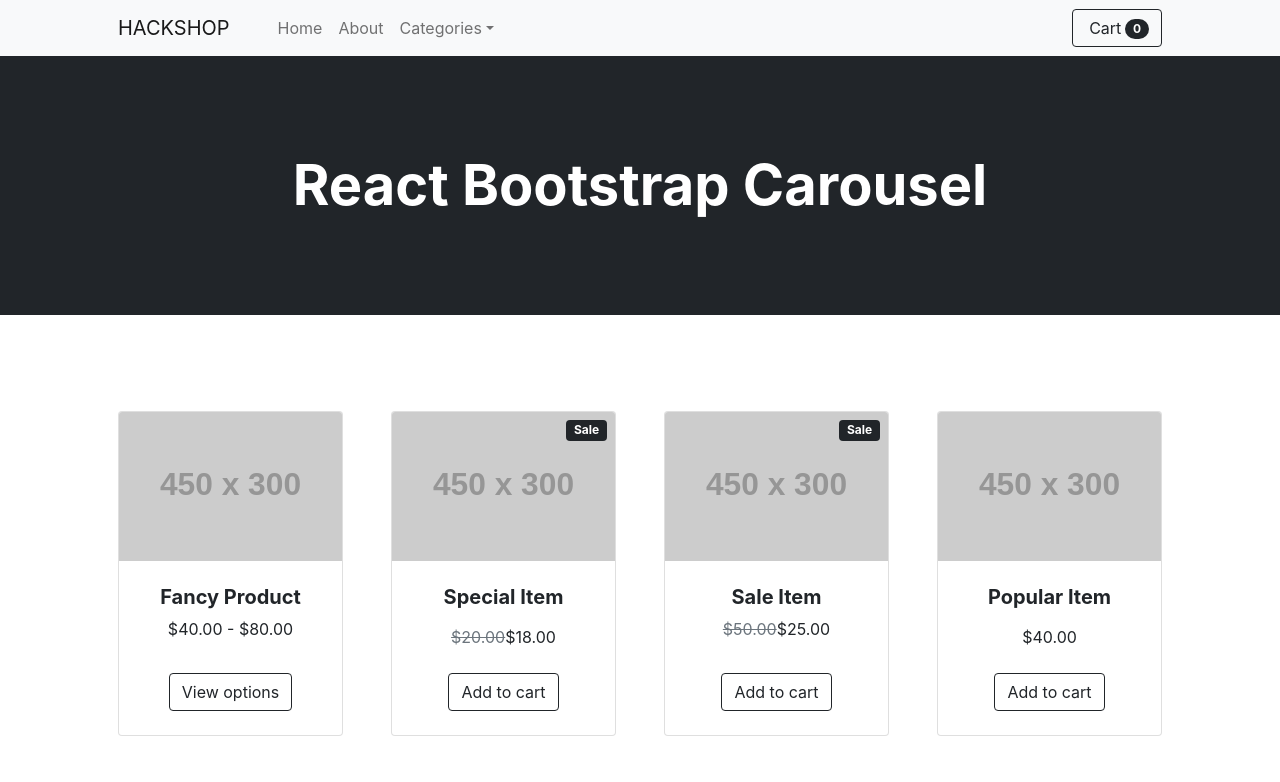
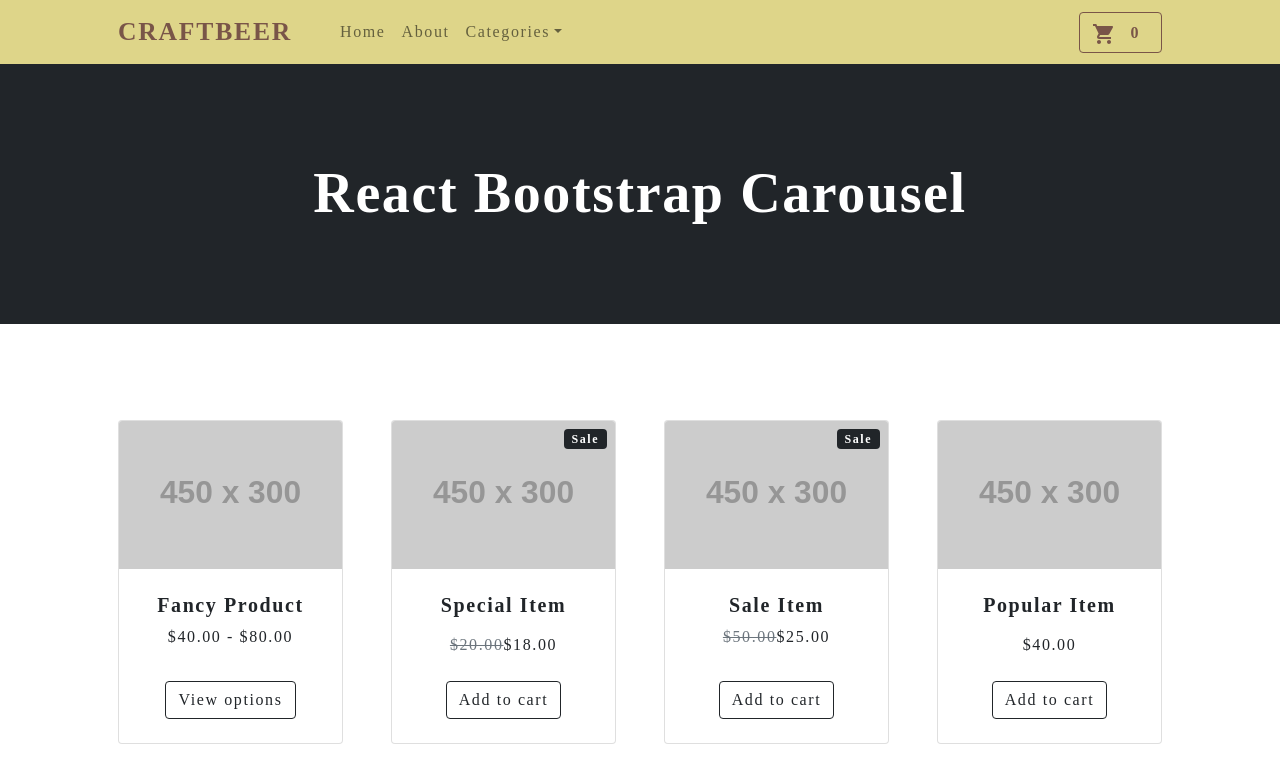
Before and after one commit to Geraraujo/E-commerce-shop-front, a React (Create React App) app: page / in a window 1280 px wide. Shown: the top 782 px of the page. Built offline with nearby package versions, Linux system fonts and the light colour scheme.

Commit message:
navbar styles

```diff
--- a/package.json
+++ b/package.json
@@ -3,11 +3,16 @@
   "version": "0.1.0",
   "private": true,
   "dependencies": {
+    "@emotion/react": "^11.8.2",
+    "@emotion/styled": "^11.8.1",
+    "@mui/icons-material": "^5.5.1",
+    "@mui/material": "^5.5.2",
     "@testing-library/jest-dom": "^5.16.2",
     "@testing-library/react": "^12.1.4",
     "@testing-library/user-event": "^13.5.0",
     "axios": "^0.26.1",
     "react": "^17.0.2",
+    "react-bootstrap": "^2.2.1",
     "react-dom": "^17.0.2",
     "react-router": "^6.2.2",
     "react-router-dom": "^6.2.2",
--- a/src/App.css
+++ b/src/App.css
@@ -1,4 +1,6 @@
 .App {
+  font-family: "Roboto, Helvetica Neue";
+  letter-spacing: 0.1rem;
   text-align: center;
 }
 
--- a/src/App.js
+++ b/src/App.js
@@ -4,7 +4,7 @@ import Category from "./pages/Category";
 import Checkout from "./pages/Checkout";
 import Home from "./pages/Home";
 import Login from "./pages/Login";
-import Navbar from "./components/Navbar";
+import Navbar from "./components/Navbar/Navbar";
 import Footer from "./components/Footer";
 import { Routes, Route } from "react-router-dom";
 import Product from "./pages/Product/Product";
--- /dev/null
+++ b/src/components/Navbar/Navbar.css
@@ -0,0 +1,39 @@
+#navbar {
+  background-color: #ded589;
+}
+
+#navbar-brand {
+  color: #795548;
+  letter-spacing: 1.8px;
+  font-size: 1.6rem;
+}
+
+.btn-navbar-cart {
+  border: #795548 1px solid;
+}
+
+.navbar-badge {
+  color: #795548;
+  font-size: 1rem;
+}
+
+.cart-icon {
+  color: #795548;
+}
+
+.btn .badge {
+  top: 1px;
+}
+
+#navbar-cart:hover {
+  background-color: #795548;
+  opacity: 0.6;
+}
+
+#navbar-cart:hover > .cart-icon {
+  color: aliceblue;
+}
+
+#navbar-cart:hover > .navbar-badge {
+  color: aliceblue;
+}
--- a/src/components/Navbar.jsx
+++ b/src/components/Navbar/Navbar.jsx
@@ -1,12 +1,14 @@
 import React from "react";
+import "./Navbar.css";
+import ShoppingCartIcon from "@mui/icons-material/ShoppingCart";
 
 function Navbar() {
   return (
     <>
-      <nav className="navbar navbar-expand-lg navbar-light bg-light">
+      <nav id="navbar" className="navbar navbar-expand-lg navbar-light">
         <div className="container px-4 px-lg-5">
-          <a className="navbar-brand" href="#!">
-            HACKSHOP
+          <a id="navbar-brand" className="navbar-brand fw-bold" href="#!">
+            CRAFTBEER
           </a>
           <button
             className="navbar-toggler"
@@ -64,15 +66,14 @@ function Navbar() {
                 </ul>
               </li>
             </ul>
-            <form className="d-flex">
-              <button className="btn btn-outline-dark" type="submit">
-                <i className="bi-cart-fill me-1"></i>
-                Cart
-                <span className="badge bg-dark text-white ms-1 rounded-pill">
-                  0
-                </span>
-              </button>
-            </form>
+            <button
+              id="navbar-cart"
+              className="btn btn-navbar-cart"
+              type="submit"
+            >
+              <ShoppingCartIcon className="cart-icon"></ShoppingCartIcon>
+              <span className="badge ms-1 navbar-badge">0</span>
+            </button>
           </div>
         </div>
       </nav>
--- a/src/pages/Product/Product.jsx
+++ b/src/pages/Product/Product.jsx
@@ -69,7 +69,7 @@ function Product() {
                   <input
                     className="form-control me-3"
                     id="inputQuantity"
-                    type="num"
+                    type="number"
                     value={quantity}
                     onChange={(ev) => handleOnchange(ev.target.value)}
                     style={{ maxWidth: "3rem" }}
```
Also changed, not shown: 1 other file (tests, documents, lock files or other folders).
